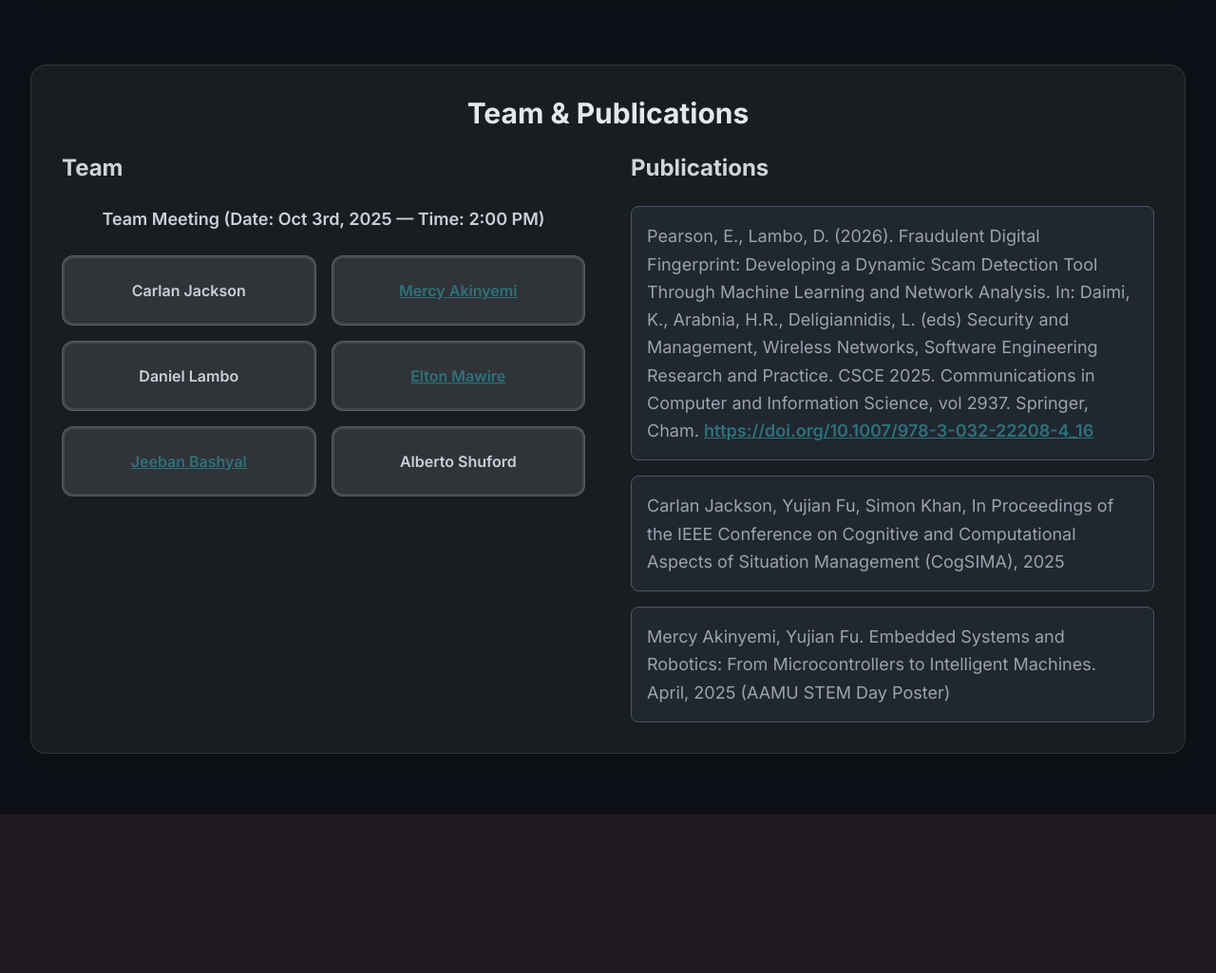
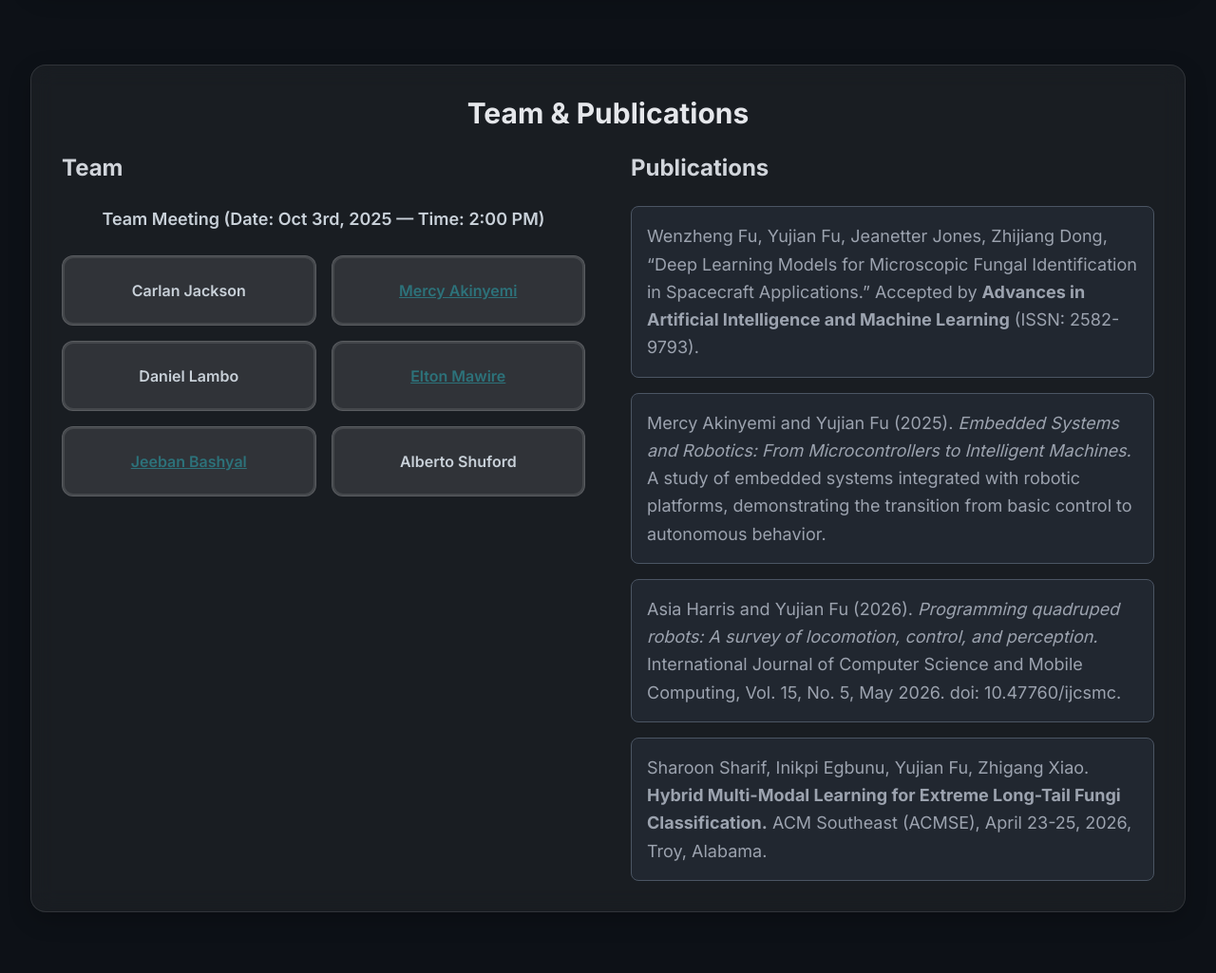
Before and after one commit to Dipin-D/Dr.Fu-s-Portfolio, a Django app: page /researchprojects/project1/ in a window 1280 px wide. Shown: the part 2334-3359 px from the top of the page at 95% size. Before the commit the page ends 3192 px from the top, so only its background shows below. Run offline with Django 4.2, Linux system fonts and the light colour scheme; some libraries are stand-ins or nearby versions.

Commit message:
EIR project update

```diff
--- a/main/templates/researchprojects/project1.html
+++ b/main/templates/researchprojects/project1.html
@@ -201,17 +201,22 @@
                         <div class="space-y-4">
                             <div class="bg-gray-700 bg-opacity-30 p-4 rounded-lg border border-gray-600 hover:border-[#2d727a] transition-colors duration-300">
                                 <p class="text-lg text-gray-400 leading-relaxed">
-                                    Pearson, E., Lambo, D. (2026). Fraudulent Digital Fingerprint: Developing a Dynamic Scam Detection Tool Through Machine Learning and Network Analysis. In: Daimi, K., Arabnia, H.R., Deligiannidis, L. (eds) Security and Management, Wireless Networks, Software Engineering Research and Practice. CSCE 2025. Communications in Computer and Information Science, vol 2937. Springer, Cham. <a href="https://doi.org/10.1007/978-3-032-22208-4_16" target="_blank" class="text-[#2d727a] font-semibold underline hover:text-[#5d1d29]">https://doi.org/10.1007/978-3-032-22208-4_16</a>
+                                    Wenzheng Fu, Yujian Fu, Jeanetter Jones, Zhijiang Dong, “Deep Learning Models for Microscopic Fungal Identification in Spacecraft Applications.” Accepted by <strong>Advances in Artificial Intelligence and Machine Learning</strong> (ISSN: 2582-9793).
                                 </p>
                             </div>
                             <div class="bg-gray-700 bg-opacity-30 p-4 rounded-lg border border-gray-600 hover:border-[#2d727a] transition-colors duration-300">
                                 <p class="text-lg text-gray-400 leading-relaxed">
-                                    Carlan Jackson, Yujian Fu, Simon Khan, In Proceedings of the IEEE Conference on Cognitive and Computational Aspects of Situation Management (CogSIMA), 2025
+                                    Mercy Akinyemi and Yujian Fu (2025). <em>Embedded Systems and Robotics: From Microcontrollers to Intelligent Machines.</em> A study of embedded systems integrated with robotic platforms, demonstrating the transition from basic control to autonomous behavior.
                                 </p>
                             </div>
                             <div class="bg-gray-700 bg-opacity-30 p-4 rounded-lg border border-gray-600 hover:border-[#2d727a] transition-colors duration-300">
                                 <p class="text-lg text-gray-400 leading-relaxed">
-                                    Mercy Akinyemi, Yujian Fu. Embedded Systems and Robotics: From Microcontrollers to Intelligent Machines. April, 2025 (AAMU STEM Day Poster)
+                                    Asia Harris and Yujian Fu (2026). <em>Programming quadruped robots: A survey of locomotion, control, and perception.</em> International Journal of Computer Science and Mobile Computing, Vol. 15, No. 5, May 2026. doi: 10.47760/ijcsmc.
+                                </p>
+                            </div>
+                            <div class="bg-gray-700 bg-opacity-30 p-4 rounded-lg border border-gray-600 hover:border-[#2d727a] transition-colors duration-300">
+                                <p class="text-lg text-gray-400 leading-relaxed">
+                                    Sharoon Sharif, Inikpi Egbunu, Yujian Fu, Zhigang Xiao. <strong>Hybrid Multi-Modal Learning for Extreme Long-Tail Fungi Classification.</strong> ACM Southeast (ACMSE), April 23-25, 2026, Troy, Alabama.
                                 </p>
                             </div>
                         </div>
```
